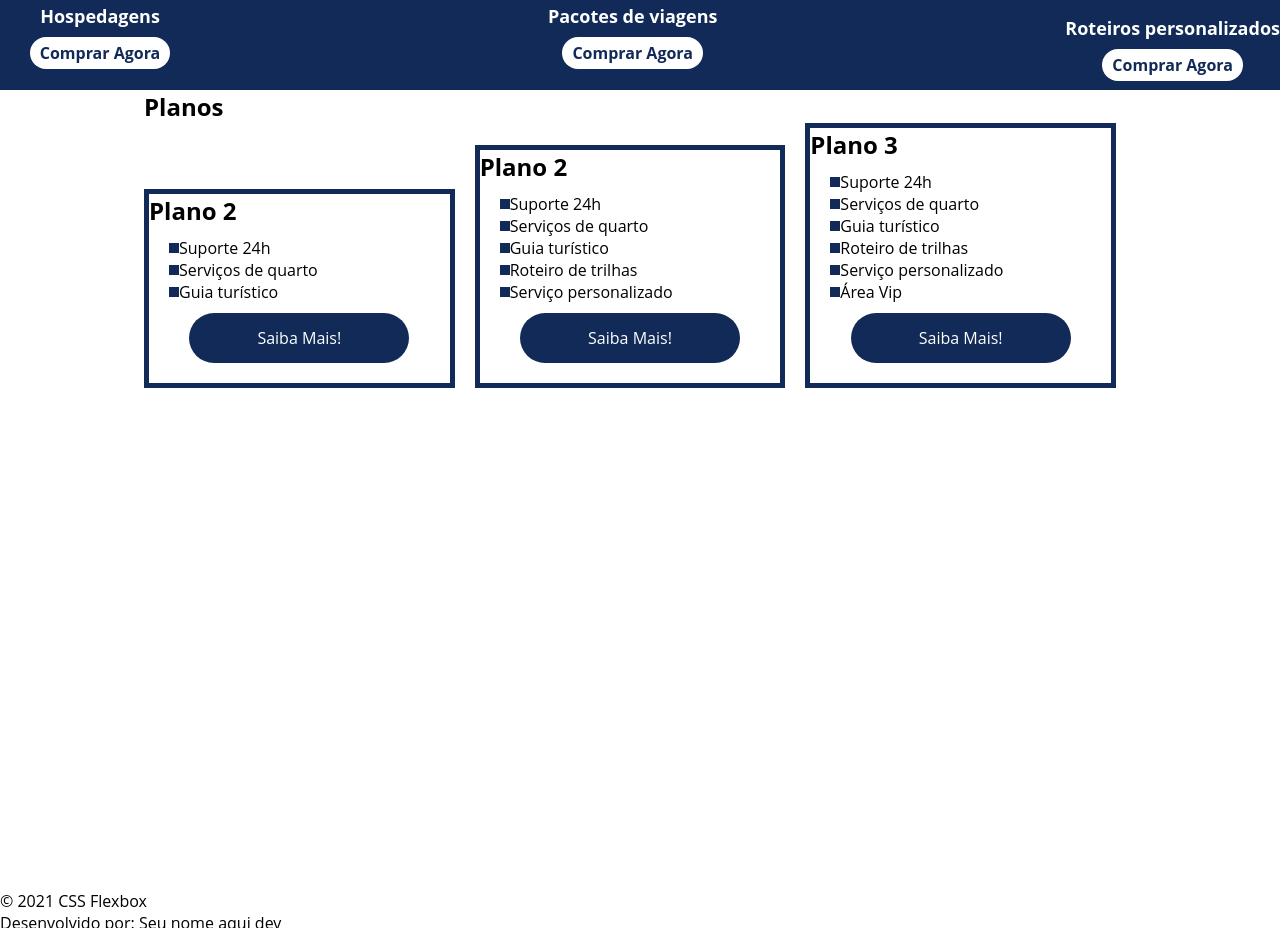
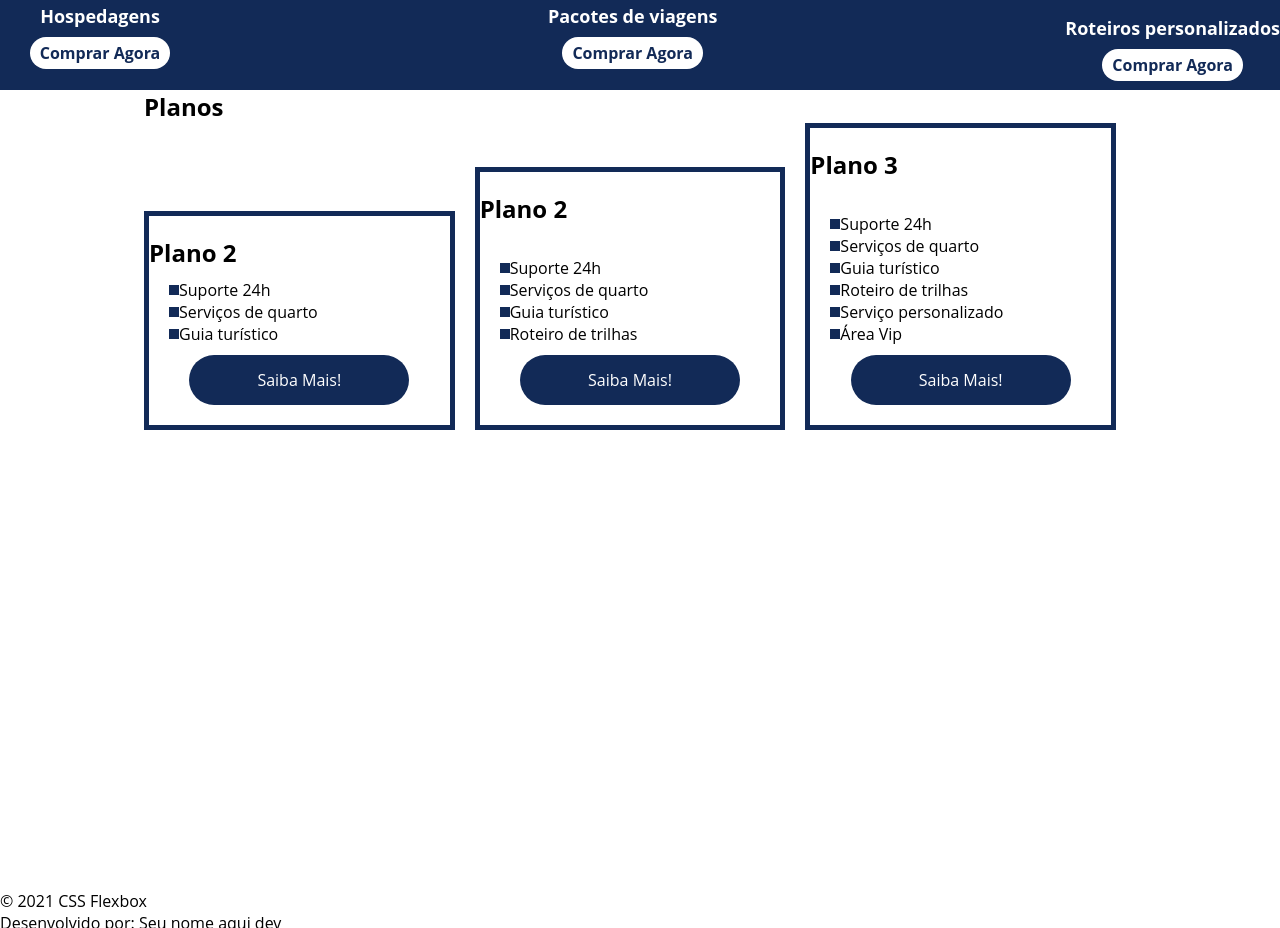
Before and after one commit to victorhcunha/project-flexbox-dio, a plain HTML site: page flex-projeto/index.html in a window 1280 px wide. Shown: the part 1580-2508 px from the top of the page. Drawn offline with Linux system fonts and the light colour scheme.

Commit message:
retirar servicos personalizados

```diff
--- a/flex-projeto/index.html
+++ b/flex-projeto/index.html
@@ -95,18 +95,19 @@
 
         <div class="item-plano">
           <h3>Plano 2</h3>
+          <br />
           <ul>
             <li>Suporte 24h</li>
             <li>Serviços de quarto</li>
             <li>Guia turístico</li>
             <li>Roteiro de trilhas</li>
-            <li>Serviço personalizado</li>
           </ul>
           <a href="#" class="btn">Saiba Mais!</a>
         </div>
 
         <div class="item-plano">
           <h3>Plano 3</h3>
+          <br />
           <ul>
             <li>Suporte 24h</li>
             <li>Serviços de quarto</li>
--- a/flex-projeto/style.css
+++ b/flex-projeto/style.css
@@ -190,6 +190,7 @@ header .menu {
   font-size: 24px;
   display: flex;
   flex-direction: column;
+  margin-top: 20px;
 }
 
 .item-planoh3::after {
```
